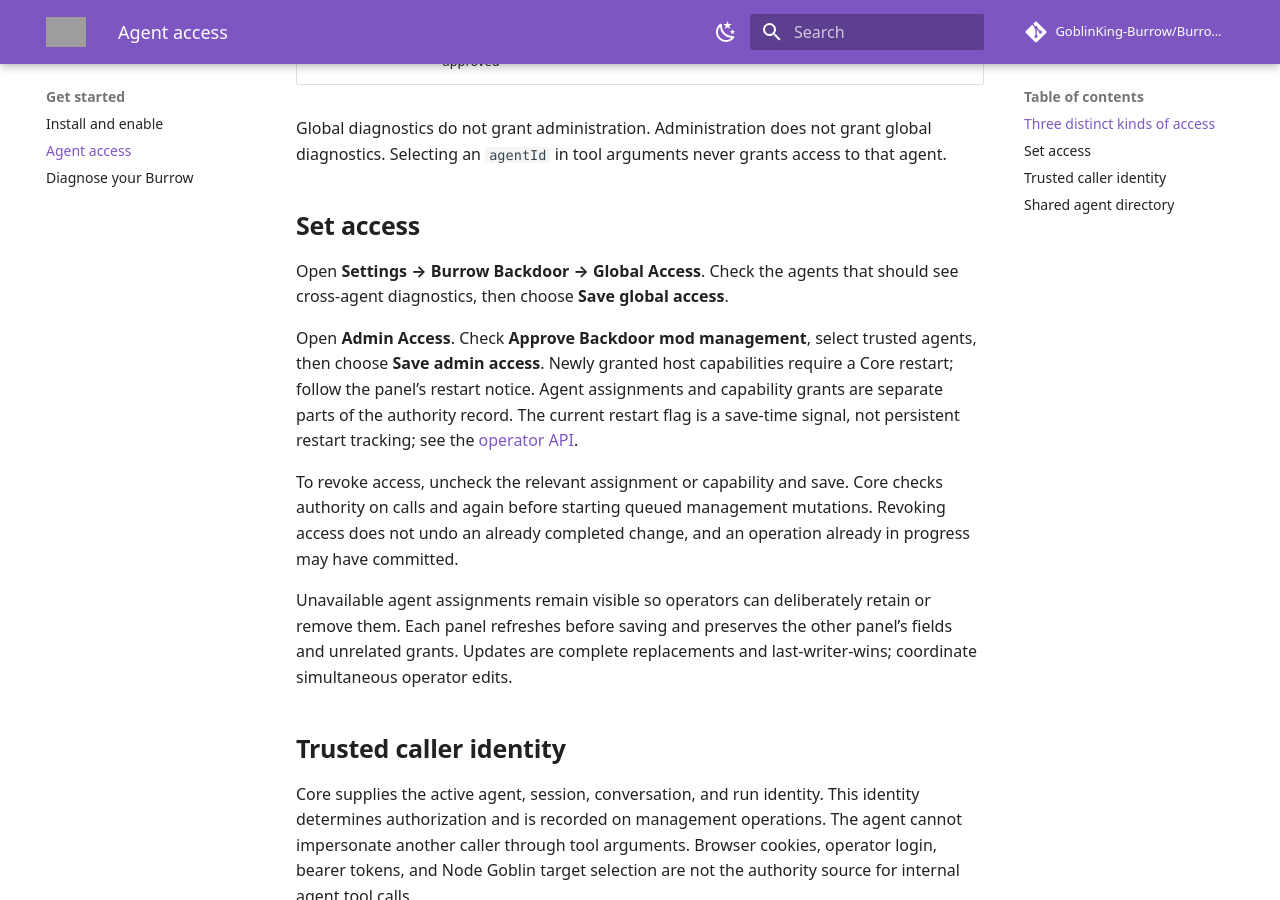
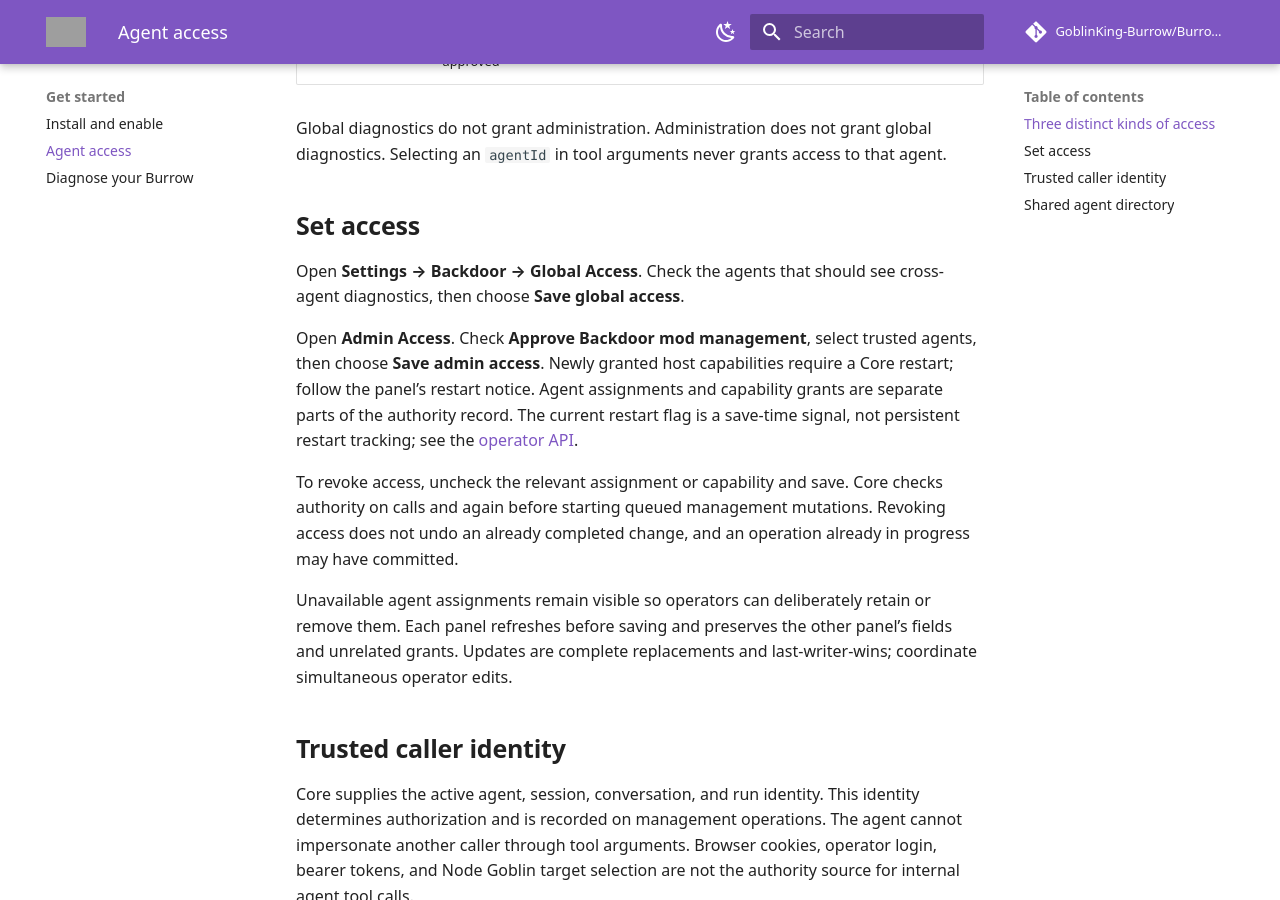
Before and after one commit to NightShaman/Burrow-Backdoor, an MkDocs documentation site: the page built from docs/access.md, in a window 1280 px wide and 900 px high, scrolled down 495 px. Built offline with MkDocs 1.6.1 and Material for MkDocs 9.7.7, drawn with Linux system fonts in a browser that asks for light colours; comment, search, counter and statistics services are not loaded; grey boxes are pictures that could not be loaded.

Commit message:
Use short Backdoor labels in Burrow

```diff
--- a/burrow.mod.json
+++ b/burrow.mod.json
@@ -1,6 +1,6 @@
 {
   "id": "burrow-backdoor",
-  "name": "Burrow Backdoor",
+  "name": "Backdoor",
   "version": "2026.10.21",
   "system": true,
   "systemCapabilities": [
@@ -22,11 +22,11 @@
       {
         "id": "burrow-backdoor",
         "navigation": {
-          "title": "Burrow Backdoor",
+          "title": "Backdoor",
           "description": "Manage Core-owned diagnostic and administrative access for Backdoor."
         },
         "primary": {
-          "title": "Burrow Backdoor",
+          "title": "Backdoor",
           "capability": "settingsUi"
         }
       }
--- a/docs/access.md
+++ b/docs/access.md
@@ -12,7 +12,7 @@ Global diagnostics do not grant administration. Administration does not grant gl
 
 ## Set access
 
-Open **Settings → Burrow Backdoor → Global Access**. Check the agents that should see cross-agent diagnostics, then choose **Save global access**.
+Open **Settings → Backdoor → Global Access**. Check the agents that should see cross-agent diagnostics, then choose **Save global access**.
 
 Open **Admin Access**. Check **Approve Backdoor mod management**, select trusted agents, then choose **Save admin access**. Newly granted host capabilities require a Core restart; follow the panel’s restart notice. Agent assignments and capability grants are separate parts of the authority record. The current restart flag is a save-time signal, not persistent restart tracking; see the [operator API](operator-api.md).
 
```
Also changed, not shown: README.md (+1 -1 lines), docs/installation.md (+1 -1 lines), 1 other file.
